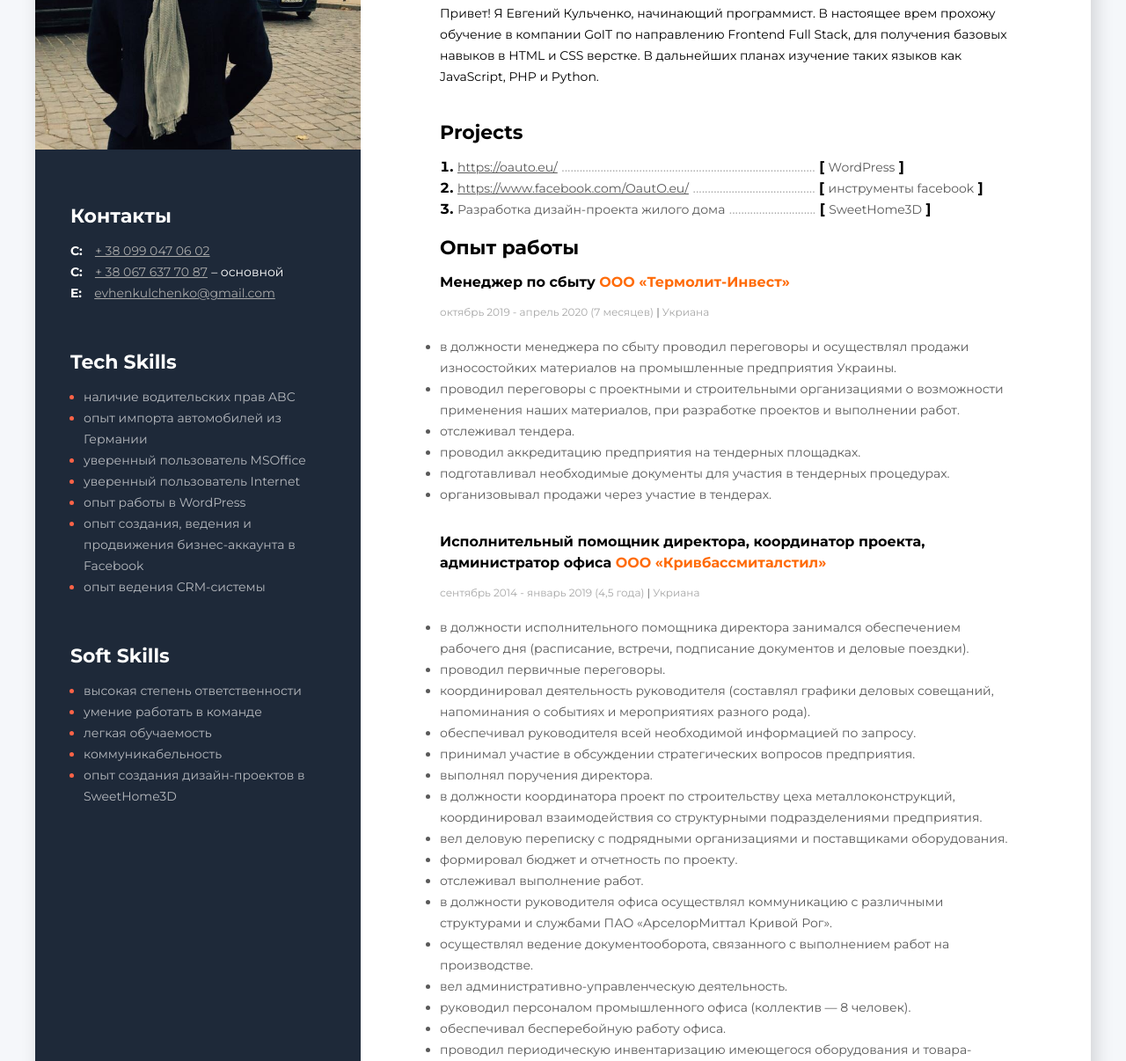
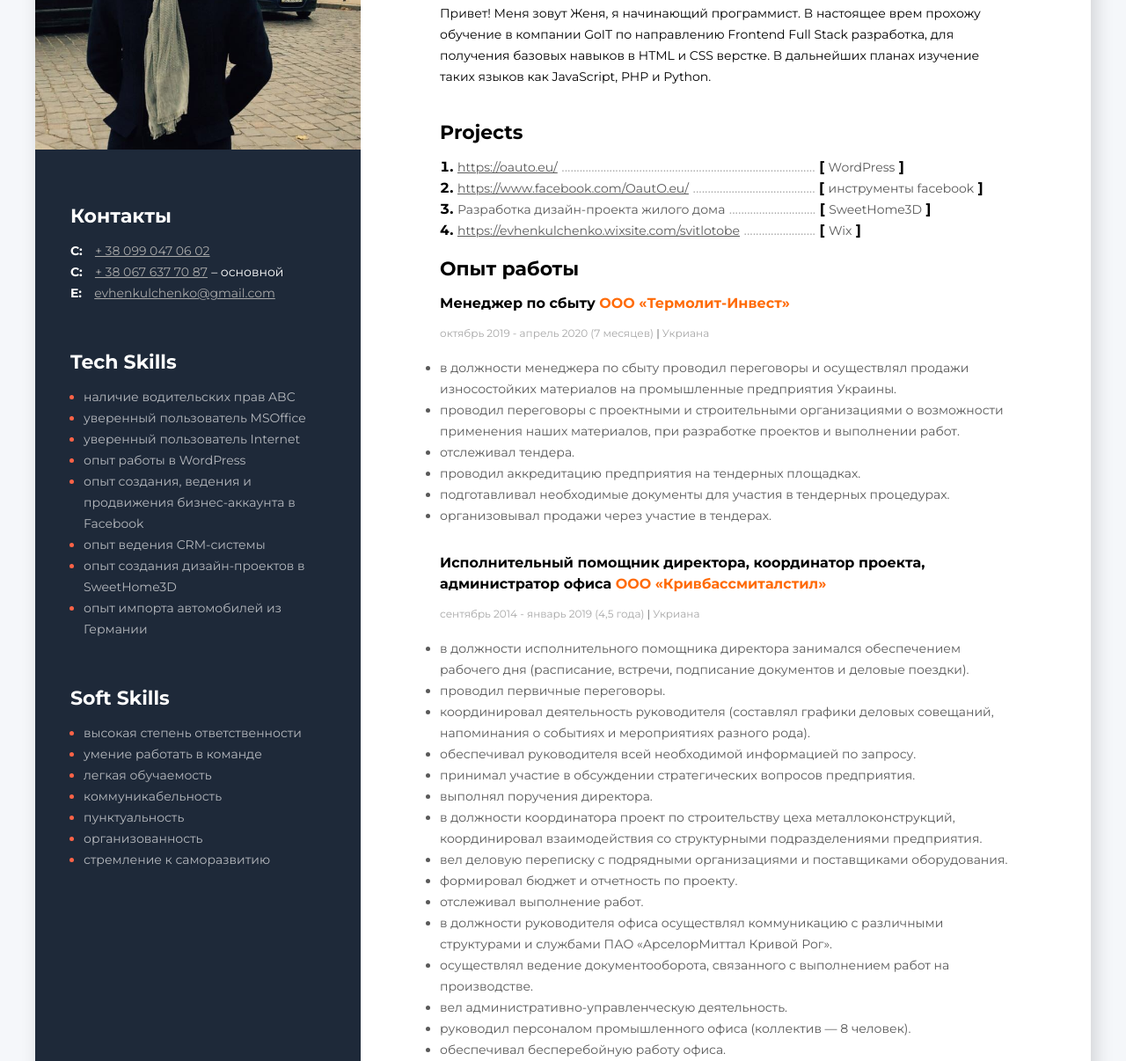
Before and after one commit to yevhen-kulchenko/resume_project, a plain HTML site: page index.html in a window 1280 px wide. Shown: the part 280-1486 px from the top of the page at 88% size. Drawn offline with Linux system fonts and the light colour scheme.

Commit message:
minor changes

```diff
--- a/index.html
+++ b/index.html
@@ -1,5 +1,5 @@
 <!DOCTYPE html>
-<html lang="en">
+<html lang="ru">
 <head>
     <meta charset="UTF-8">
     <meta name="viewport" content="width=device-width, initial-scale=1.0">
@@ -39,9 +39,6 @@
                         <span class="tech-skills-text">наличие водительских прав ABC</span>
                     </li>
                     <li class="tech-skills-type">
-                        <span class="tech-skills-text">опыт импорта автомобилей из Германии</span>
-                    </li>
-                    <li class="tech-skills-type">
                         <span class="tech-skills-text">уверенный пользователь MSOffice</span>
                     </li>
                     <li class="tech-skills-type">
@@ -56,8 +53,13 @@
                     <li class="tech-skills-type">
                         <span class="tech-skills-text">опыт ведения CRM-системы</span>
                     </li>
+                    <li class="tech-skills-type">
+                        <span class="tech-skills-text">опыт создания дизайн-проектов в SweetHome3D</span>
+                    </li>
+                    <li class="tech-skills-type">
+                        <span class="tech-skills-text">опыт импорта автомобилей из Германии</span>
+                    </li>
                 </ul>
-
             </div>
 
             <!-- soft skills conteiner -->
@@ -77,10 +79,15 @@
                         <span class="soft-skills-text">коммуникабельность</span>
                     </li>
                     <li class="soft-skills-type">
-                        <span class="soft-skills-text">опыт создания дизайн-проектов в SweetHome3D</span>
+                        <span class="soft-skills-text">пунктуальность</span>
+                    </li>
+                    <li class="soft-skills-type">
+                        <span class="soft-skills-text">организованность</span>
+                    </li>
+                    <li class="soft-skills-type">
+                        <span class="soft-skills-text">стремление к саморазвитию</span>
                     </li>
                 </ul>
-
             </div>
         </aside>
 
@@ -91,7 +98,7 @@
                 <h2 class="profession">Менеджер проекта</h2>
                 <h1 class="name">Евгений Кульченко</h1>
 
-                <p class="description">Привет! Я Евгений Кульченко, начинающий программист. В настоящее врем прохожу обучение в компании GoIT по направлению Frontend Full Stack, для получения базовых навыков в HTML и CSS верстке. В дальнейших планах изучение таких языков как JavaScript, PHP и Python.</p>
+                <p class="description">Привет! Меня зовут Женя, я начинающий программист. В настоящее врем прохожу обучение в компании GoIT по направлению Frontend Full Stack разработка, для получения базовых навыков в HTML и CSS верстке. В дальнейших планах изучение таких языков как JavaScript, PHP и Python.</p>
             </div>
 
             <!-- projects conteiner -->
@@ -112,6 +119,11 @@
                         <a class="profession-duties-item">Разработка дизайн-проекта жилого дома</a>
                         <span class="dots">.............................</span>
                         <span><b>[</b> <span class="tech-name">SweetHome3D</span> <b>]</b></span>
+                    </li>
+                    <li class="projects-item">
+                        <a class="projects-link" href="https://evhenkulchenko.wixsite.com/svitlotobe">https://evhenkulchenko.wixsite.com/svitlotobe</a>
+                        <span class="dots">........................</span>
+                        <span><b>[</b> <span class="tech-name">Wix</span> <b>]</b></span>
                     </li>
                 </ol>
             </div>
```
